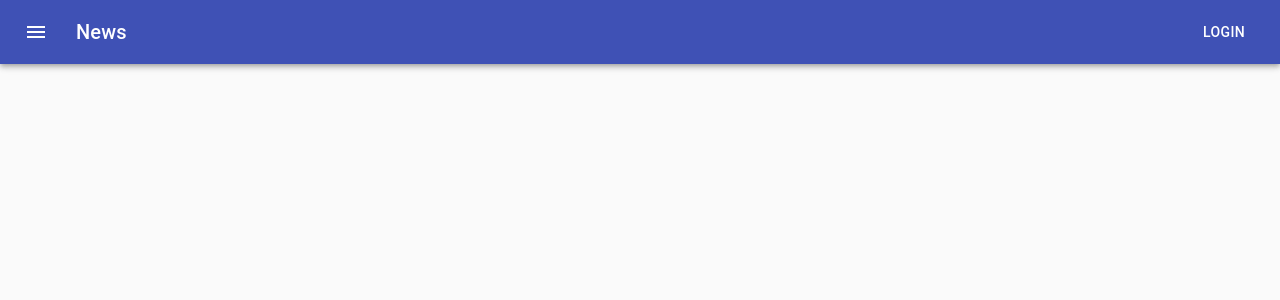
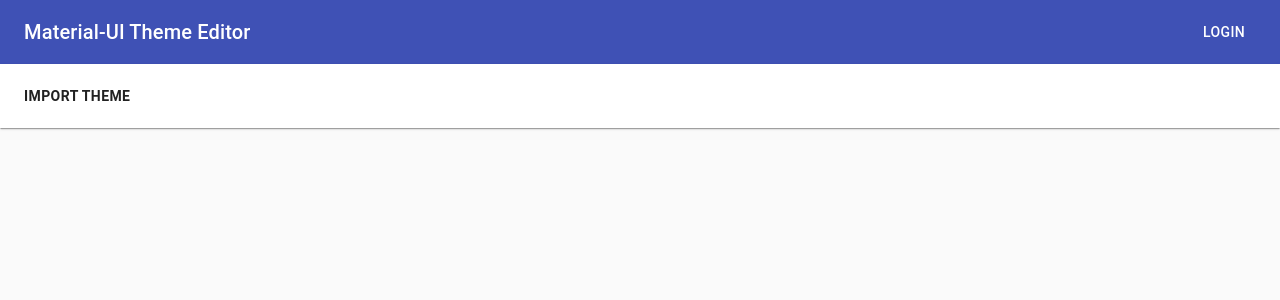
Before and after one commit to drazewski/material-ui-theme-editor, a React (Create React App) app: page / in a window 1280 px wide. Shown: the top 300 px of the page. Built offline with nearby package versions, Linux system fonts and the light colour scheme.

Commit message:
Toolbar and Drawer

```diff
--- a/src/App.tsx
+++ b/src/App.tsx
@@ -4,6 +4,7 @@
 import ThemeProvider from './context/themeContext';
 import PageNotFound from './components/pages/PageNotFound';
 import regularRoutes from './routing/regularRoutes';
+import TabletDrawerProvider from './context/tabletDrawerContext';
 
 const useStyles = makeStyles((theme: Theme) =>
   createStyles({
@@ -18,6 +19,7 @@
 
   return (
     <Container className={classes.root} disableGutters maxWidth={false}>
+      <TabletDrawerProvider>
         <Box>
           <Router>
             <Switch>
@@ -27,6 +29,7 @@
             </Switch>
           </Router>
         </Box>
+      </TabletDrawerProvider>
     </Container>
   );
 }
--- /dev/null
+++ b/src/components/organisms/AppToolbar.tsx
@@ -0,0 +1,42 @@
+import { createStyles, makeStyles, Theme } from '@material-ui/core/styles';
+import AppBar from '@material-ui/core/AppBar';
+import Toolbar from '@material-ui/core/Toolbar';
+import Button from '@material-ui/core/Button';
+
+const useStyles = makeStyles((theme: Theme) =>
+  createStyles({
+    root: {
+      flexGrow: 1,
+    },
+    text: {
+      textTransform: 'uppercase',
+      fontWeight: 600,
+      padding: 10,
+
+    },
+    toolbar: {
+      margin: '0 0px 0 -10px',
+      zIndex: theme.zIndex.drawer + 1,
+    },
+  }),
+);
+
+interface AppToolbarProps {
+  toggleDrawer: (event: React.MouseEvent<HTMLElement, MouseEvent>) => void;
+}
+
+export default function AppToolbar({ toggleDrawer }: AppToolbarProps) {
+  const classes = useStyles();
+
+  return (
+    <div className={classes.root}>
+      <AppBar position="static" color="inherit" elevation={1}>
+        <Toolbar className={classes.toolbar}>
+          <Button className={classes.text} onClick={toggleDrawer}>
+            Import theme
+          </Button>
+        </Toolbar>
+      </AppBar>
+    </div>
+  );
+}
--- /dev/null
+++ b/src/components/organisms/ClippedDrawer.tsx
@@ -0,0 +1,39 @@
+import { createStyles, Theme, makeStyles } from '@material-ui/core/styles';
+import Drawer from '@material-ui/core/Drawer';
+import Divider from '@material-ui/core/Divider';
+
+const drawerWidth = 440;
+
+const useStyles = makeStyles((theme: Theme) =>
+  createStyles({
+    drawer: {
+      width: drawerWidth,
+      flexShrink: 0,
+    },
+    drawerPaper: {
+      width: drawerWidth,
+      marginTop: `calc(2 * ${theme.mixins.toolbar.minHeight}px + 1px)`
+    },
+  }),
+);
+
+interface ClippedDrawerProps {
+  isOpen: boolean;
+}
+
+export default function ClippedDrawer({ isOpen }: ClippedDrawerProps) {
+  const classes = useStyles();
+
+  return (
+    <Drawer
+      className={classes.drawer}
+      variant="persistent"
+      classes={{
+        paper: classes.drawerPaper,
+      }}
+      open={isOpen}
+    >
+      <Divider />
+    </Drawer>
+  );
+}
--- /dev/null
+++ b/src/components/organisms/Header.tsx
@@ -0,0 +1,33 @@
+import { createStyles, makeStyles, Theme } from '@material-ui/core/styles';
+import AppBar from '@material-ui/core/AppBar';
+import Toolbar from '@material-ui/core/Toolbar';
+import Typography from '@material-ui/core/Typography';
+import Button from '@material-ui/core/Button';
+
+const useStyles = makeStyles((theme: Theme) =>
+  createStyles({
+    root: {
+      flexGrow: 1,
+    },
+    title: {
+      flexGrow: 1,
+    },
+  }),
+);
+
+export default function Header() {
+  const classes = useStyles();
+
+  return (
+    <div className={classes.root}>
+      <AppBar position="static">
+        <Toolbar>
+          <Typography variant="h6" className={classes.title}>
+            Material-UI Theme Editor
+          </Typography>
+          <Button color="inherit">Login</Button>
+        </Toolbar>
+      </AppBar>
+    </div>
+  );
+}
--- a/src/components/pages/AppPage.tsx
+++ b/src/components/pages/AppPage.tsx
@@ -1,21 +1,13 @@
-import React from 'react';
+import React, { useContext, useState } from 'react';
 import { createStyles, makeStyles, Theme } from '@material-ui/core/styles';
-import { Menu } from '@material-ui/icons';
-import AppBar from '@material-ui/core/AppBar';
-import Toolbar from '@material-ui/core/Toolbar';
-import Typography from '@material-ui/core/Typography';
-import Button from '@material-ui/core/Button';
-import IconButton from '@material-ui/core/IconButton';
+import Header from '../organisms/Header';
+import AppToolbar from '../organisms/AppToolbar';
+import ClippedDrawer from '../organisms/ClippedDrawer';
+import { TabletDrawerContext } from '../../context/tabletDrawerContext';
 
 const useStyles = makeStyles((theme: Theme) =>
   createStyles({
     root: {
-      flexGrow: 1,
-    },
-    menuButton: {
-      marginRight: theme.spacing(2),
-    },
-    title: {
       flexGrow: 1,
     },
   }),
@@ -23,20 +15,17 @@
 
 export default function ButtonAppBar() {
   const classes = useStyles();
+  const { isDrawerOpen, toggleDrawer } = useContext(TabletDrawerContext);
+
+  const handleDrawer = (event: React.MouseEvent<HTMLElement>): void => {
+    toggleDrawer(event);
+  };
 
   return (
     <div className={classes.root}>
-      <AppBar position="static">
-        <Toolbar>
-          <IconButton edge="start" className={classes.menuButton} color="inherit" aria-label="menu">
-            <Menu />
-          </IconButton>
-          <Typography variant="h6" className={classes.title}>
-            News
-          </Typography>
-          <Button color="inherit">Login</Button>
-        </Toolbar>
-      </AppBar>
+      <Header />
+      <AppToolbar toggleDrawer={handleDrawer} />
+      <ClippedDrawer isOpen={isDrawerOpen}/>
     </div>
   );
 }
--- a/src/context/tabletDrawerContext.tsx
+++ b/src/context/tabletDrawerContext.tsx
@@ -1,8 +1,8 @@
 import React, { useState, createContext } from 'react';
 
 interface ContextProps {
-  isNavBarOpen: boolean;
-  toggleNavBar: (event: React.MouseEvent<HTMLElement, MouseEvent>) => void;
+  isDrawerOpen: boolean;
+  toggleDrawer: (event: React.MouseEvent<HTMLElement, MouseEvent>) => void;
 }
 
 export const TabletDrawerContext = createContext({} as ContextProps);
@@ -12,9 +12,9 @@
 };
 
 const TabletDrawerProvider = ({children}: Props): JSX.Element => {
-  const [ isNavBarOpen, setNavBarOpen ] = useState(false);
+  const [ isDrawerOpen, setDrawerOpen ] = useState(false);
 
-  const toggleNavBar = (
+  const toggleDrawer = (
     event: React.KeyboardEvent | React.MouseEvent,
   ): void => {
     if (
@@ -26,11 +26,11 @@
       return;
     }
 
-    setNavBarOpen(!isNavBarOpen);
+    setDrawerOpen(!isDrawerOpen);
   }
 
   return (
-    <TabletDrawerContext.Provider value={{ isNavBarOpen, toggleNavBar }} >
+    <TabletDrawerContext.Provider value={{ isDrawerOpen, toggleDrawer }} >
       {children}
     </TabletDrawerContext.Provider>
   );
--- a/src/themes/darkTheme.ts
+++ b/src/themes/darkTheme.ts
@@ -4,4 +4,12 @@
   palette: {
     type: 'dark',
   },
+  mixins: {
+    toolbar: {
+      minHeight: 64,
+      '@media (min-width:0px) and (orientation: landscape)': {
+        minHeight: 64
+      }
+    }
+  },
 });
--- a/src/themes/lightTheme.ts
+++ b/src/themes/lightTheme.ts
@@ -4,4 +4,12 @@
   palette: {
     type: 'light',
   },
+  mixins: {
+    toolbar: {
+      minHeight: 64,
+      '@media (min-width:0px) and (orientation: landscape)': {
+        minHeight: 64
+      }
+    }
+  },
 });
```
Lines whose indentation alone changed are shown as unchanged.
